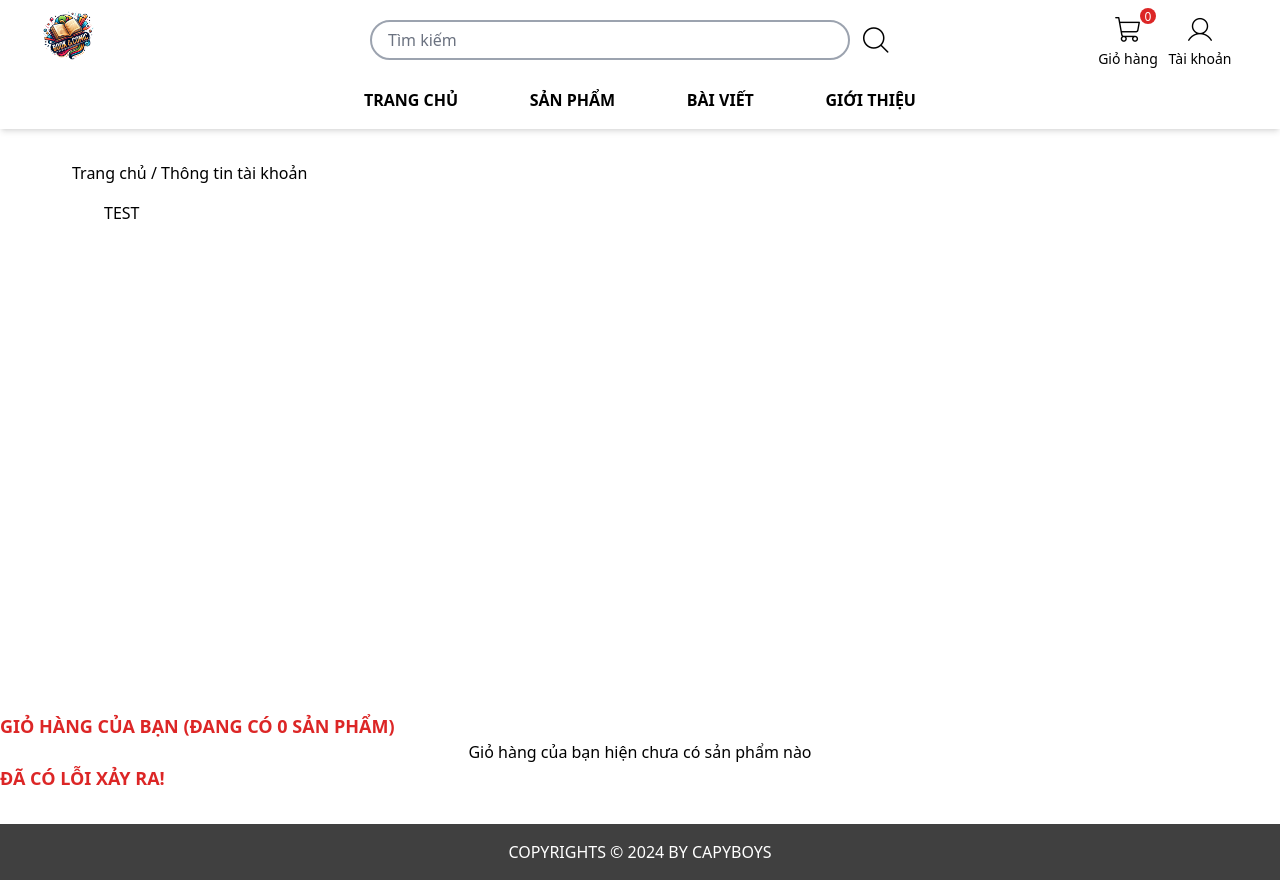
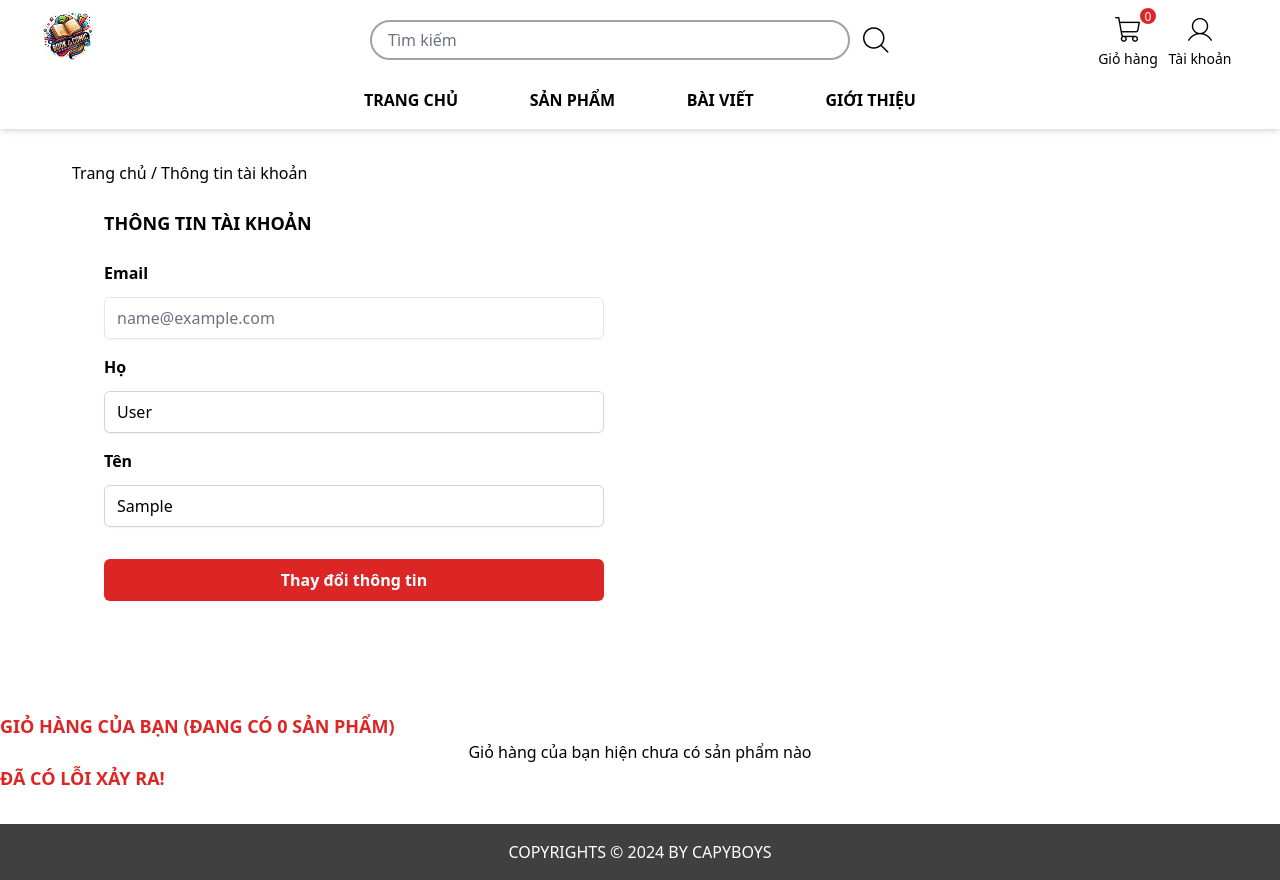
Before and after one commit to hieu356xz/capyboys-django, a Django app: page /users/profile/detail/ in a window 1280 px wide. Run offline with Django 5.2, Linux system fonts and the light colour scheme; the visitor is signed in with stand-in values (Sample User, id 1); data comes from the database, SQL or seed files in the repository; data that the repository does not hold is empty; style sheets or scripts are compiled from the project's sources; some libraries are stand-ins or nearby versions.

Commit message:
Add fields to edit user profile and fix profile detail view

```diff
--- a/theme/static/css/dist/styles.css
+++ b/theme/static/css/dist/styles.css
@@ -1766,6 +1766,10 @@ input[type="number"]::-webkit-inner-spin-button,
   max-width: 1200px;
 }
 
+.max-w-\[500px\] {
+  max-width: 500px;
+}
+
 .max-w-\[600px\] {
   max-width: 600px;
 }
@@ -2346,6 +2350,11 @@ input[type="number"]::-webkit-inner-spin-button,
 .text-gray-800 {
   --tw-text-opacity: 1;
   color: rgb(31 41 55 / var(--tw-text-opacity, 1));
+}
+
+.text-green-600 {
+  --tw-text-opacity: 1;
+  color: rgb(22 163 74 / var(--tw-text-opacity, 1));
 }
 
 .text-neutral-800 {
--- a/user/templates/user/profile.html
+++ b/user/templates/user/profile.html
@@ -14,7 +14,58 @@
     </div>
     <div class="p-4 flex gap-8">
         <c-user-sidebar></c-user-sidebar>
-        <div class="max-lg:pl-[58px]">TEST</div>
+        <div class="max-lg:pl-[58px] w-full">
+            <h2 class="inline-block uppercase py-2 text-lg font-bold">Thông tin tài khoản</h2>
+            <div class="pt-4 max-w-[500px]">
+                <form method="POST" novalidate>
+                    {% csrf_token %}
+
+                    <div class="flex flex-col gap-4">
+                        <div class="grid gap-2">
+                            <label for="id_email" class="font-semibold">Email</label>
+                            <input  type="email" id="id_email"
+                                    readonly
+                                    value="{{ email }}"
+                                    class="mt-1 block w-full rounded-md border-gray-300 shadow-sm transition-colors duration-300 read-only:text-gray-500 read-only:border-gray-200">
+                        </div>
+
+                        <div class="grid gap-2">
+                            <label for="id_lastname" class="font-semibold">Họ</label>
+                            <input type="text" name="last_name" id="id_lastname"
+                                value="{{ last_name }}"
+                                class="mt-1 block w-full rounded-md border-gray-300 shadow-sm transition-colors duration-300">
+                        </div>
+
+                        <div class="grid gap-2">
+                            <label for="id_firstname" class="font-semibold">Tên</label>
+                            <input type="text" name="first_name" id="id_firstname"
+                                value="{{ first_name }}"
+                                class="mt-1 block w-full rounded-md border-gray-300 shadow-sm transition-colors duration-300" required>
+
+                            {% if errors.first_name %}
+                            <div class="error">
+                                <p class="text-red-600 text-sm font-semibold">{{ errors.first_name }}</p>
+                            </div>
+                            {% endif %}
+                        </div>
+
+                        <div>
+                            {% if messages %}
+                            {% for message in messages %}
+                                <p class="text-green-600 text-sm font-semibold">{{ message }}</p>
+                            {% endfor %}
+                            {% endif %}
+                        </div>
+
+                        <div>
+                            <button type="submit" class="w-full py-2 px-4 border border-transparent rounded-md shadow-sm text-white font-semibold bg-red-600 hover:bg-red-700">
+                                Thay đổi thông tin
+                            </button>
+                        </div>
+                    </div>
+                </form>
+            </div>
+        </div>
     </div>
 </div>
 {% endblock %}
--- a/user/views.py
+++ b/user/views.py
@@ -122,16 +122,20 @@ def register_view(request):
 
 @login_required
 def profile_detail_view(request):
+    first_name = request.user.first_name
+    last_name = request.user.last_name
+    errors = {}
+
     if request.method == "POST":
         first_name = request.POST.get("first_name")
         last_name = request.POST.get("last_name")
 
         # Kiểm tra trường first_name có trống không
         if not first_name:
-            messages.error(request, "Tên không được để trống.")
+            errors["first_name"] = "Tên không được để trống."
 
         # Cập nhật thông tin người dùng nếu không có lỗi
-        if not messages.get_messages(request):
+        if not errors:
             request.user.first_name = first_name
             request.user.last_name = last_name
             request.user.save()
@@ -141,5 +145,6 @@ def profile_detail_view(request):
         "email": request.user.email,
         "first_name": request.user.first_name,
         "last_name": request.user.last_name,
+        "errors": errors,
     }
     return render(request, "user/profile.html", context)
```
